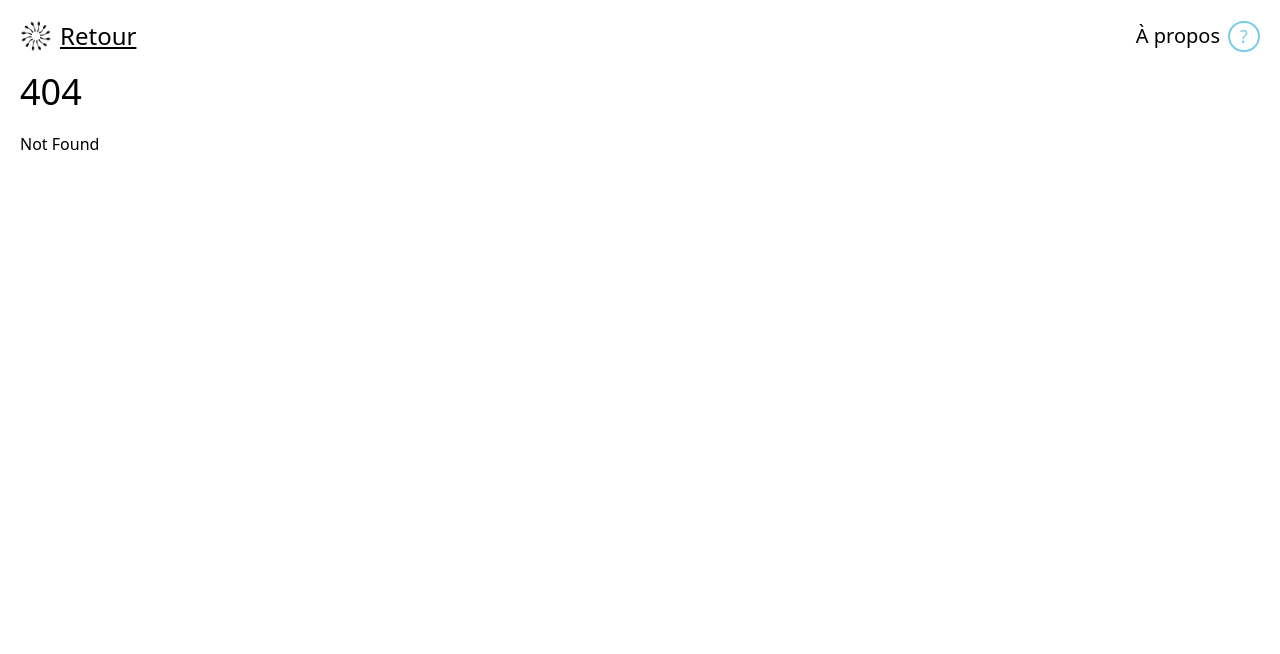
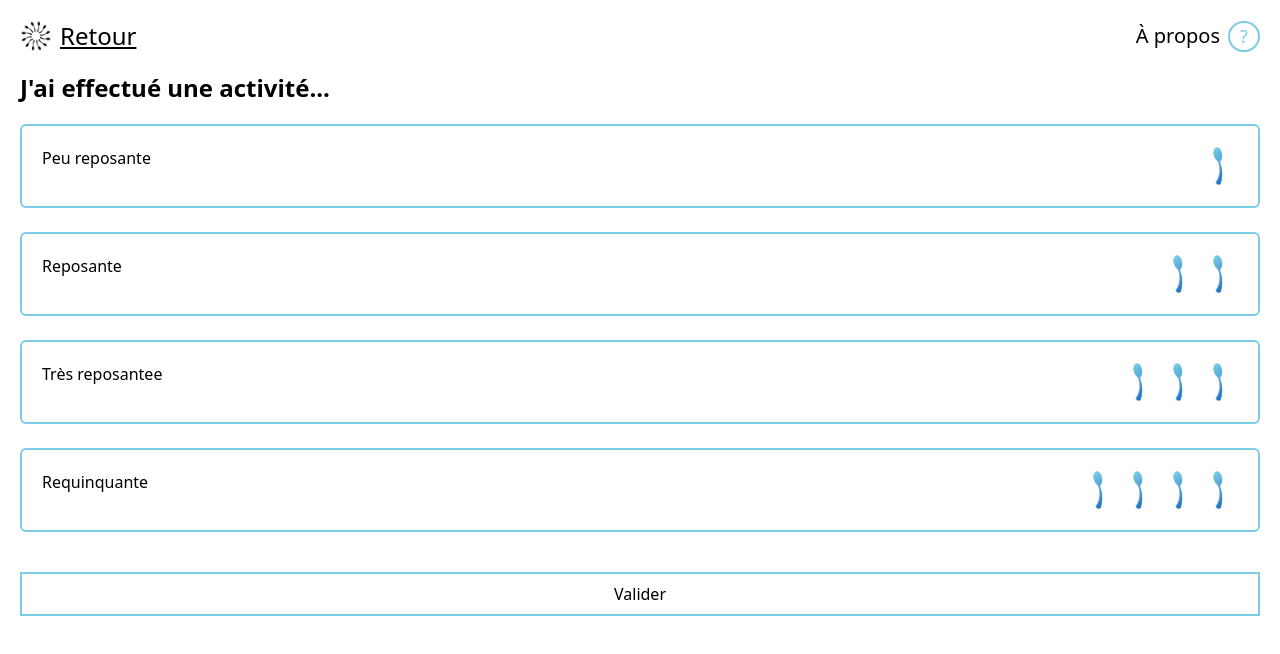
Before and after one commit to AurelianeD/spooon, a SvelteKit app: page /gain in a window 1280 px wide. Before the commit this address had no page. Shown: the top 654 px of the page. Built offline with nearby package versions, Linux system fonts and the light colour scheme.

Commit message:
feat: add gain page

```diff
--- a/src/routes/+page.svelte
+++ b/src/routes/+page.svelte
@@ -24,4 +24,13 @@
 			</div>
 		</div>
 	</button>
+	<button class="mx-auto flex items-center justify-center mt-4">
+		<div class="h-12 w-40 rounded-md bg-gradient-to-b from-darkBlue to-lightBlue p-[2px]">
+<!--			TODO: fix le bouton en bas de la page-->
+			<div class="flex items-center justify-center h-full w-full bg-white rounded gap-2">
+				<a href="gain">J'ai récupéré</a>
+				<img src="src/lib/assets/zzz.png" alt="">
+			</div>
+		</div>
+	</button>
 </div>
--- /dev/null
+++ b/src/routes/gain/+page.svelte
@@ -0,0 +1,57 @@
+<script lang="ts">
+	import spoonNumber from '../../stores';
+	import iconSpoon from '$lib/assets/spoon.png'
+	let spoons = [
+		{
+			number: 1,
+			text: 'Peu reposante'
+		},
+		{
+			number: 2,
+			text: 'Reposante'
+		},
+		{
+			number: 3,
+			text: 'Très reposantee'
+		},
+		{
+			number: 4,
+			text: 'Requinquante'
+		}
+	];
+	let spoonSelected: number;
+	let activityStyle = "rounded-md p-5 flex flex-row justify-between"
+
+	function onSelectSpoon(spoon: number){
+		spoonSelected = spoon;
+	}
+
+	function onPressSpoon(spoon: number){
+		spoonNumber.update(n => n + spoon);
+		if( $spoonNumber < 0){
+			spoonNumber.update(n => 0);
+		}
+	}
+
+
+</script>
+
+<div>
+	<h1 class="text-2xl font-semibold">J'ai effectué une activité...</h1>
+	<div class="flex flex-col gap-6">
+		{#each spoons as spoon}
+			<button class={spoonSelected === spoon.number ? activityStyle + ' bg-gradient-to-b from-darkBlue to-lightBlue' : activityStyle + ' border-2 border-lightBlue'} on:click={() => onSelectSpoon(spoon.number)}>
+				{spoon.text}
+				<div class="flex flex-row">
+					{#each Array(spoon.number) as spoonNumber}
+						<img src={iconSpoon} alt="spoon" class="w-10 h-10" />
+					{/each}
+				</div>
+			</button>
+		{/each}
+	</div>
+
+	<button on:click={() => onPressSpoon(spoonSelected)} class="border-lightBlue border-2 p-2 mt-10 mx-auto w-full">
+		<a href="/">Valider</a>
+	</button>
+</div>
```
Also changed, not shown: src/lib/assets/zzz.png (added).
